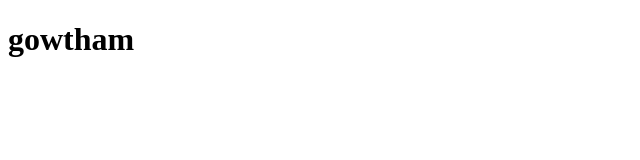
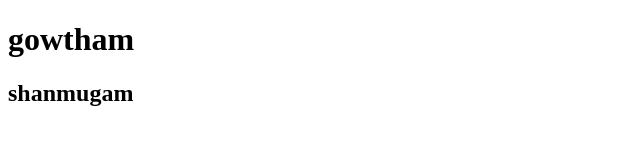
Before and after one commit to GOWTHAMS03/learnfront, a plain HTML site: page index.html in a window 1280 px wide. Shown: the whole page, without its empty margins (0-640 px from the left). Drawn offline with Linux system fonts and the light colour scheme.

Commit message:
after change h2

```diff
--- a/index.html
+++ b/index.html
@@ -7,6 +7,7 @@
 </head>
 <body>
     <h1>gowtham</h1>
+    <h2>shanmugam</h2>
 
 </body>
 </html>
```
